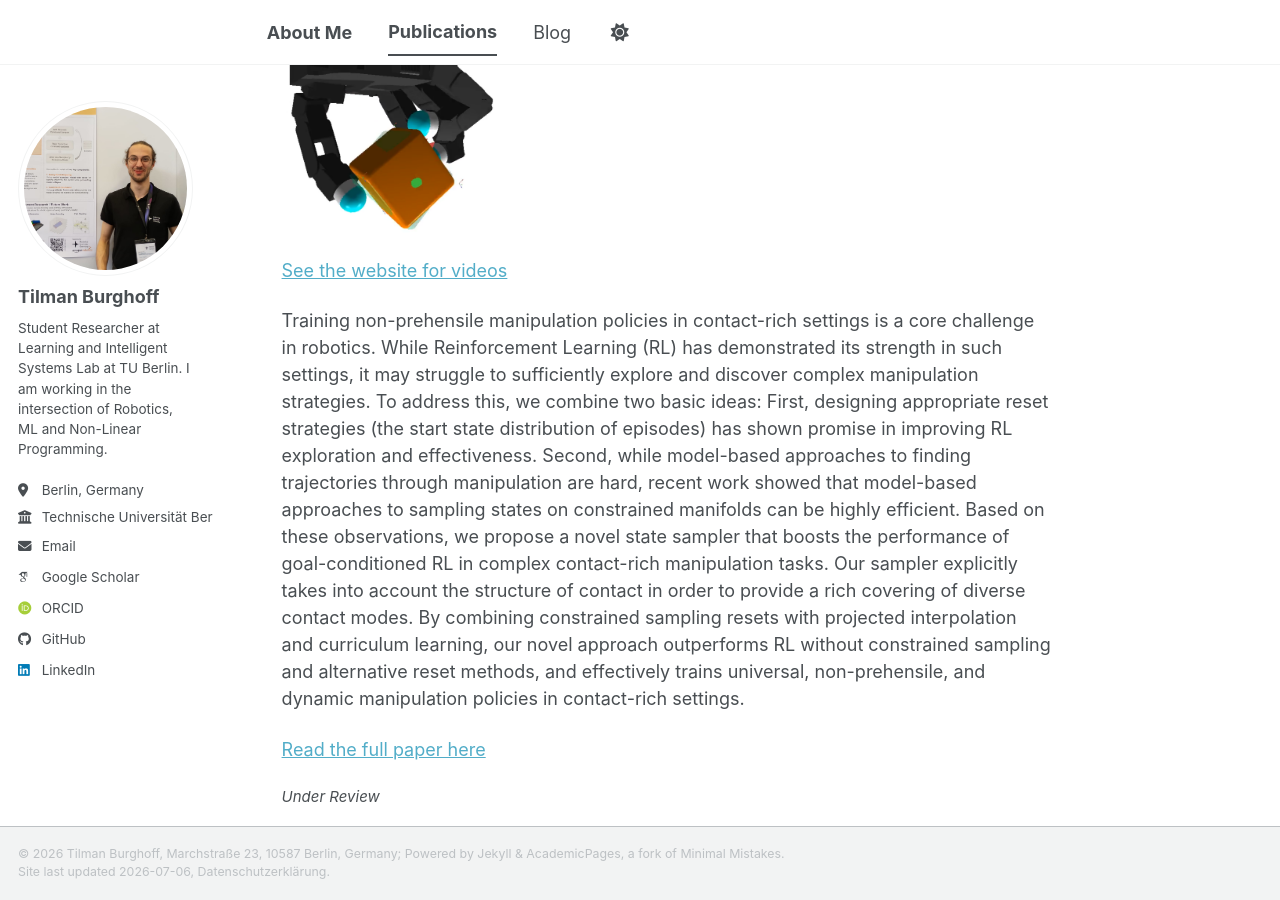
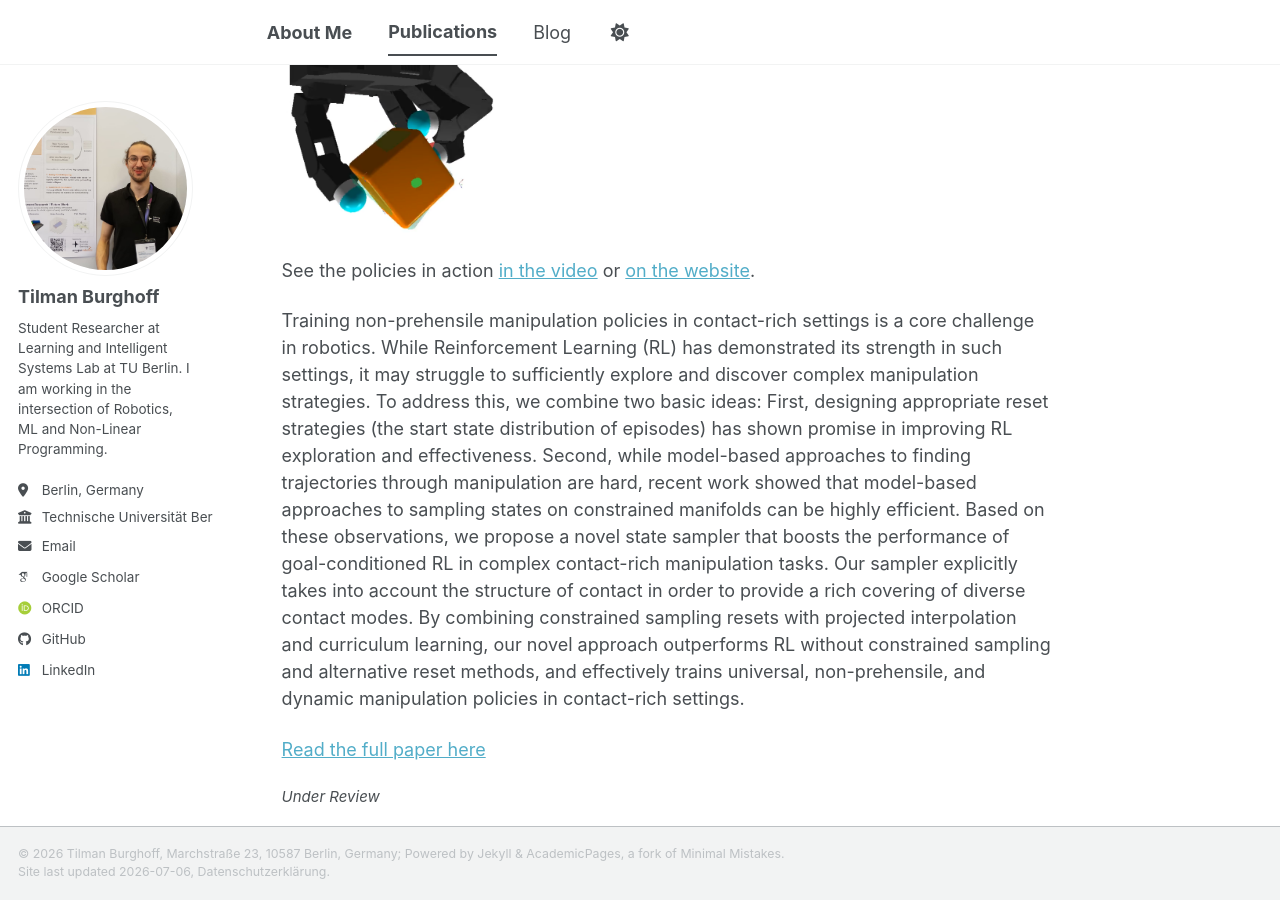
Before and after one commit to Tilman-Burghoff/Tilman-Burghoff.github.io, a Jekyll site: the page built from _publications/2026-CSRL.md, in a window 1280 px wide and 900 px high, scrolled down 214 px. Built offline with Jekyll 4.4.1, drawn with Linux system fonts in a browser that asks for light colours; some web fonts are replaced; a script bundle is joined from its source files by our own code; library files that are not in the unit come from our copies.

Commit message:
adds CSRL video link

```diff
--- a/_publications/2026-CSRL.md
+++ b/_publications/2026-CSRL.md
@@ -14,14 +14,14 @@ authors:
 preview_image: /images/csrl-allegro-hand.png
 preview_image_alt: "A preview image for the paper. It shows a robotic hand (the allegro hand) grasping a cube. This image was created during the rollout of a policy trained with the algorithm introduced in the paper."
 excerpt: 'CSRL uses constrained sampling to guide reinforcement learning towards diverse manipulation strategies.'
-date: 2026-06-30
+date: 2026-02-09
 venue: 'Under Review'
-links: '[arXiv](https://arxiv.org/abs/2602.08557) | [Website](https://www.user.tu-berlin.de/mtoussai/26-CSRL/) | [Bibtex](/files/toussaint2026combined.bib)'
+links: '[arXiv](https://arxiv.org/abs/2602.08557) | [Website](https://www.user.tu-berlin.de/mtoussai/26-CSRL/) | [Video](https://www.youtube.com/watch?v=h06QlsjFCR4) | [Bibtex](/files/toussaint2026combined.bib)'
 # citation: 'Your Name, You. (2009). &quot;Paper Title Number 1.&quot; <i>Journal 1</i>. 1(1).'
 ---
 
-[See the website for videos](https://www.user.tu-berlin.de/mtoussai/26-CSRL/)
+See the policies in action [in the video](https://www.youtube.com/watch?v=h06QlsjFCR4) or [on the website](https://www.user.tu-berlin.de/mtoussai/26-CSRL/).
 
 Training non-prehensile manipulation policies in contact-rich settings is a core challenge in robotics. While Reinforcement Learning (RL) has demonstrated its strength in such settings, it may struggle to sufficiently explore and discover complex manipulation strategies. To address this, we combine two basic ideas: First, designing appropriate reset strategies (the start state distribution of episodes) has shown promise in improving RL exploration and effectiveness. Second, while model-based approaches to finding trajectories through manipulation are hard, recent work showed that model-based approaches to sampling states on constrained manifolds can be highly efficient. Based on these observations, we propose a novel state sampler that boosts the performance of goal-conditioned RL in complex contact-rich manipulation tasks. Our sampler explicitly takes into account the structure of contact in order to provide a rich covering of diverse contact modes. By combining constrained sampling resets with projected interpolation and curriculum learning, our novel approach outperforms RL without constrained sampling and alternative reset methods, and effectively trains universal, non-prehensile, and dynamic manipulation policies in contact-rich settings.
 
-[Read the full paper here](https://arxiv.org/abs/2602.08557)
+[Read the full paper here](https://arxiv.org/pdf/2602.08557)
```
Also changed, not shown: _publications/2026-StaGE.md (+2 -0 lines).
